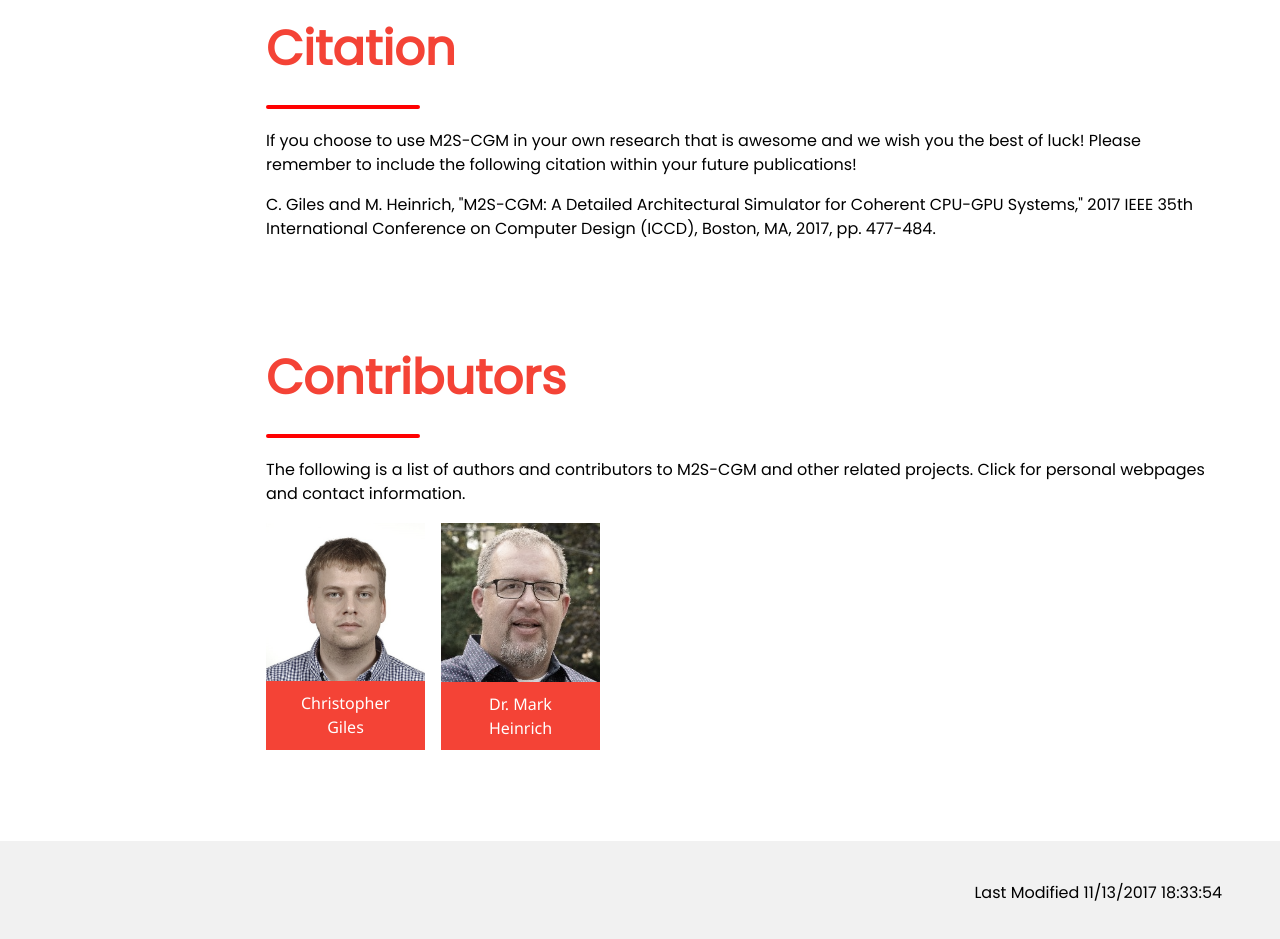
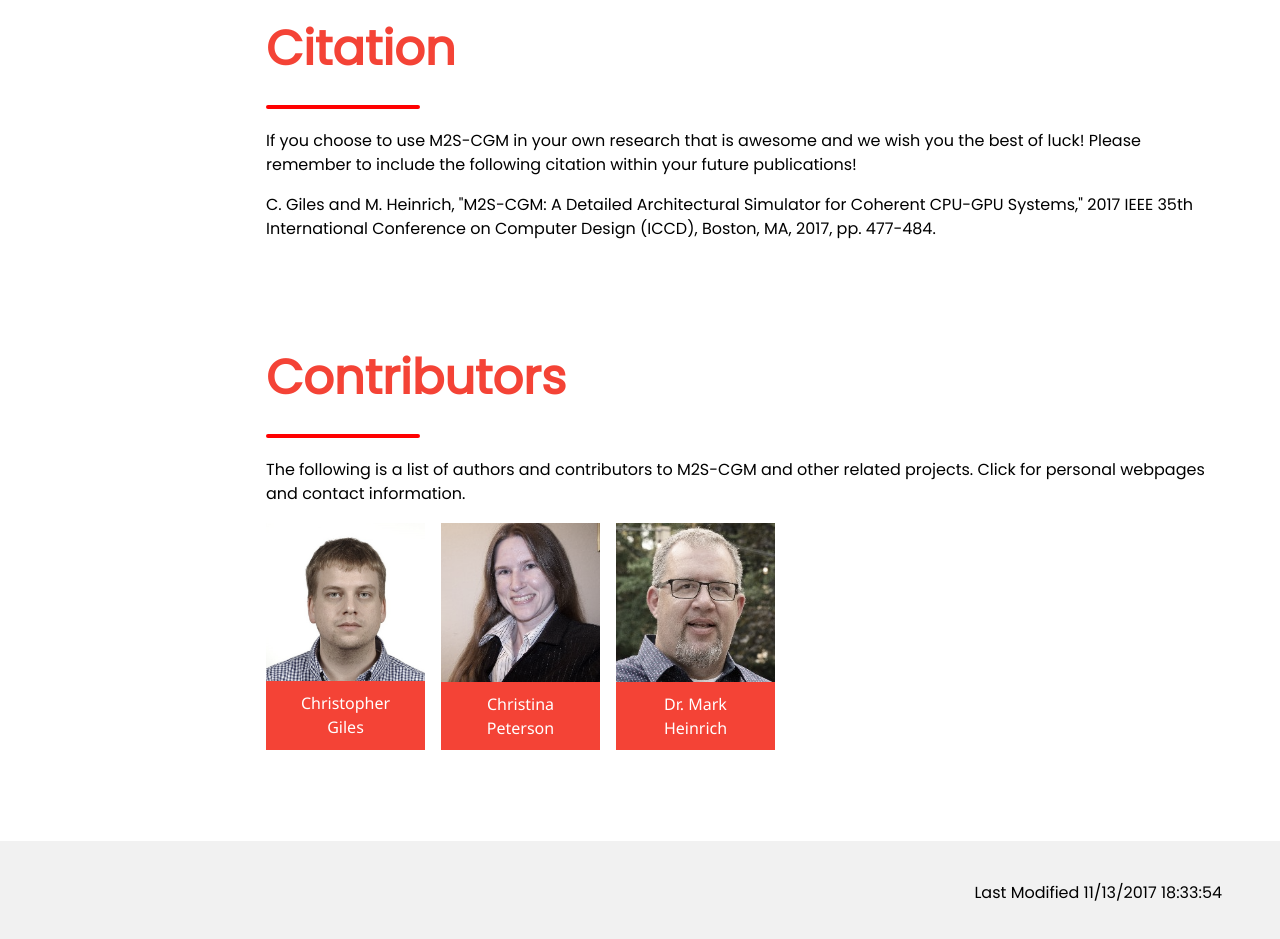
Before and after one commit to stardica/m2s-cgm, a plain HTML site: page docs/index.html in a window 1280 px wide. Shown: the part 3021-3960 px from the top of the page. Drawn offline with nearby package versions, Linux system fonts and the light colour scheme.

Commit message:
added Christina

```diff
--- a/docs/index.html
+++ b/docs/index.html
@@ -195,6 +195,18 @@ body {font-size:16px;}
    		</div>
     </div>
 
+    <!-- Christina -->
+   	<div class="w3-col m2 w3-margin-bottom" style="width:175px;">
+   		<div class="w3-red">
+   		<a href="http://cse.eecs.ucf.edu/bios/christinapeterson.html" target="_blank">
+   			<img class="w3-hover-opacity w3-grayscale-min" src="CPeterson_Headshot.jpg" alt="Christina Peterson" style="width:100%;">
+   		</a>
+   		<div class="w3-container">
+   		<h6 style="text-align:center;">Christina Peterson</h6>
+   		</div>
+   		</div>
+    </div>
+
     <!-- Mark -->
     <div class="w3-col m2 w3-margin-bottom" style="width:175px;">
       <div class="w3-red">
```
Also changed, not shown: docs/CPeterson_Headshot.jpg (added).
